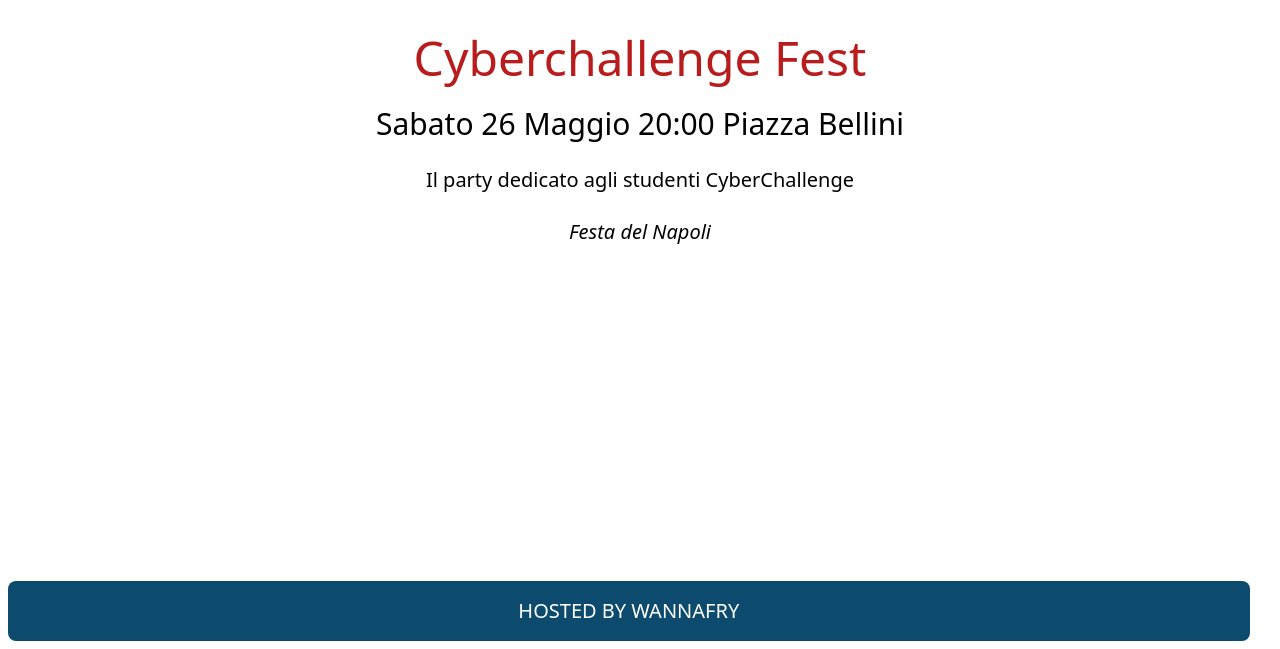
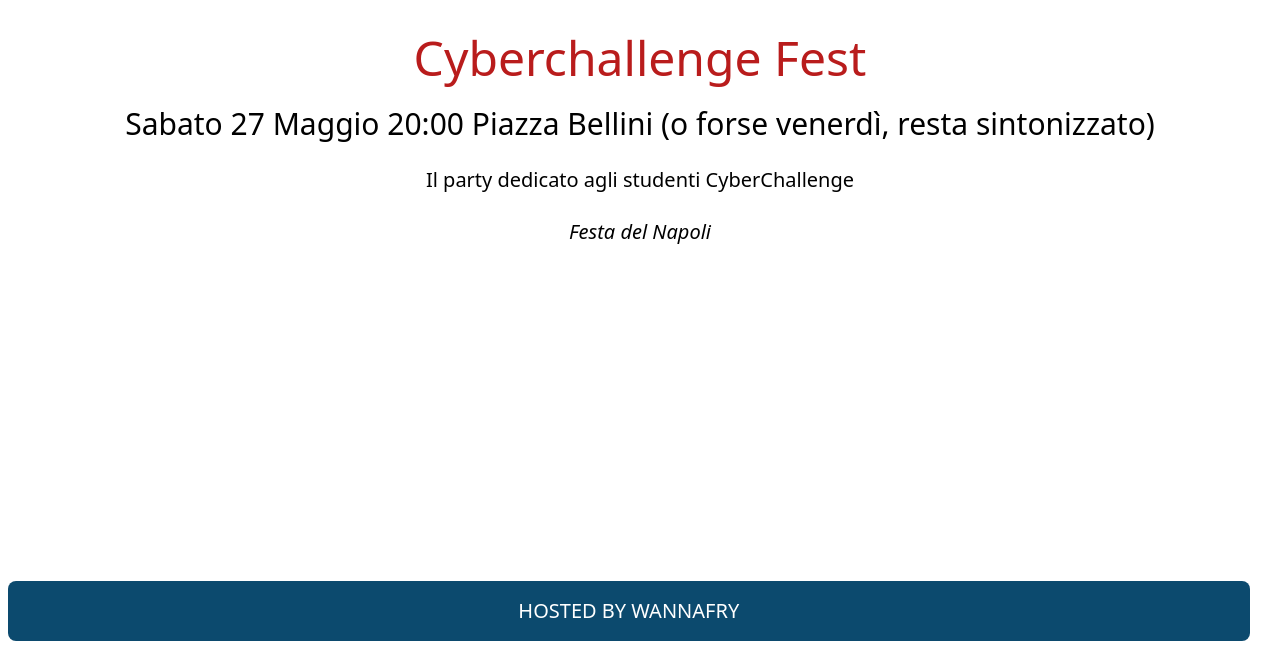
Before and after one commit to Frollamma/CyberChallenge-fest-Napoli-2023, a plain HTML site: page index.html in a window 1280 px wide. Shown: the part 151-800 px from the top of the page. Drawn offline with nearby package versions, Linux system fonts and the light colour scheme.

Commit message:
Update index.html

```diff
--- a/index.html
+++ b/index.html
@@ -13,7 +13,7 @@
   </nav>
   <div class="flex flex-col items-center mt-10 text-center m-3">
   <span class="text-5xl text-red-700">Cyberchallenge Fest</span> <br>
-  <span class="text-3xl ">Sabato 26 Maggio 20:00  Piazza Bellini</span> <br>
+  <span class="text-3xl ">Sabato 27 Maggio 20:00  Piazza Bellini (o forse venerdì, resta sintonizzato)</span> <br>
   <span class="text-xl ">Il party dedicato agli studenti CyberChallenge</span>
   <br>
   <span class="text-xl  italic">Festa del Napoli</span>
```
